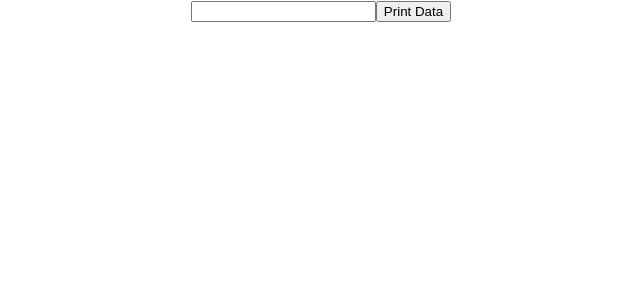
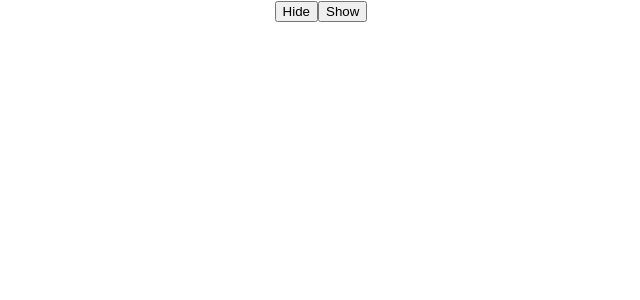
Before and after one commit to Hridoy8132/React-js-from-lec-15, a React (Create React App) app: page / in a window 1280 px wide. Shown: the top 300 px of the page, without its empty margins (319-959 px from the left). Built offline with nearby package versions, Linux system fonts and the light colour scheme.

Commit message:
Lec-16 (Hide,Show and Toggle).

```diff
--- a/public/index.html
+++ b/public/index.html
@@ -25,6 +25,7 @@
       Learn how to configure a non-root public URL by running `npm run build`.
     -->
     <title>React App</title>
+    <link rel="stylesheet" href="style.css">
   </head>
   <body>
     <noscript>You need to enable JavaScript to run this app.</noscript>
--- /dev/null
+++ b/public/style.css
@@ -0,0 +1,3 @@
+.app{
+    text-align: center;
+}
--- a/src/App.js
+++ b/src/App.js
@@ -1,30 +1,61 @@
-// lec-15 Get Input box value
-import './App.css';
-import React,{useState} from 'react';
+// // lec-15 Get Input box value
+// import './App.css';
+// import React,{useState} from 'react';
 
-function App() {
-const [data,setData]=useState(null)
-const [print,setPrint]=useState(false)
+// function App() {
+// const [data,setData]=useState(null)
+// const [print,setPrint]=useState(false)
 
-  function getData(val)
-  {
-    console.warn(val.target.value)
-    setData(val.target.value)
-    setPrint (false)
-  }
+//   function getData(val)
+//   {
+//     console.warn(val.target.value)
+//     setData(val.target.value)
+//     setPrint (false)
+//   }
+//   return (
+//     <div className="App">
+//       {
+//         print?
+//         <h1> {data} </h1>
+//         :null
+//       }
+
+//       <input type ="text" onChange={getData}/>
+//       <button onClick={()=>setPrint(true)}> Print Data </button>
+
+//     </div>
+//   );
+// }
+
+// export default App;
+
+
+
+// Lec-16  Start here ( Hide, Show and Toggle ).
+
+import React,{useState} from "react";
+
+function App()
+{
+  const [status,setStatus]=useState(false)
   return (
-    <div className="App">
+    <div className="app">
+
       {
-        print?
-        <h1> {data} </h1>
-        :null
+        status?
+        <h1> Hridoy Khan </h1>:null
       }
 
-      <input type ="text" onChange={getData}/>
-      <button onClick={()=>setPrint(true)}> Print Data </button>
+        <button onClick={()=>setStatus(false)}> Hide </button>
+            <button onClick={()=>setStatus(true)}> Show </button>
+
+        {/* <button onClick={()=>setStatus(!status)}> Toggle </button> */}
 
     </div>
+
   );
 }
 
 export default App;
+
+// Lec-16  Close here ( Hide, Show and Toggle ).
```
